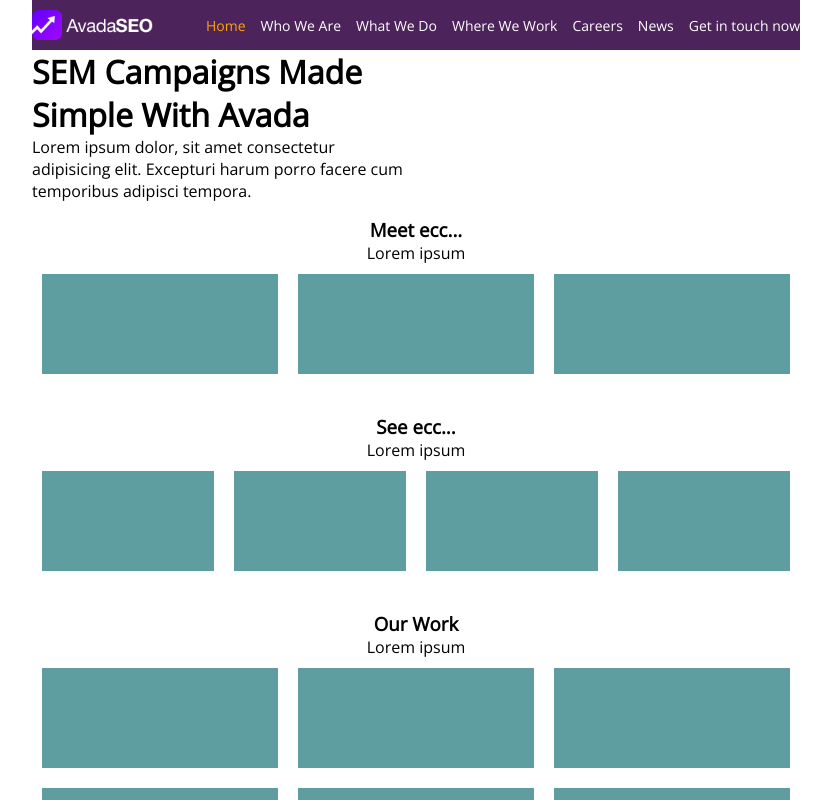
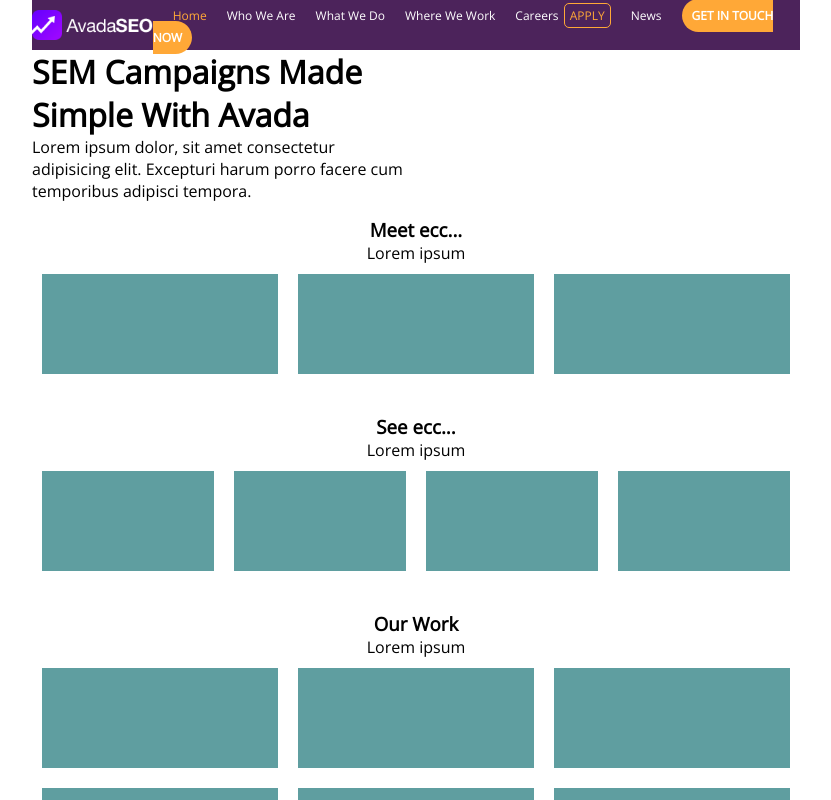
Before and after one commit to nicolofossati/proj-html-vuejs, a Vue app: page / in a window 1280 px wide. Shown: the top 800 px of the page, without its empty margins (224-1055 px from the left). Built offline with nearby package versions, Linux system fonts and the light colour scheme.

Commit message:
crezione del bottone primario

```diff
--- a/src/App.vue
+++ b/src/App.vue
@@ -13,21 +13,23 @@ export default {
   data() {
     return {
       NavBar: ['Home', 'Who We Are', 'What We Do', 'Where We Work', 'Careers', 'News', 'Get in touch now'],
-      selectedNBLink: 0
+      selectedNBLink: 0 //indica il link della navbar selezionato al momento. (Indice NabBar array)
     }
   }, components: {
-    PageHeader, PageHero, PageMain, PageFooter
+    PageHeader, PageHero, PageMain, PageFooter, PrimaryButton
   }
 }
 
 import "@fontsource/open-sans";
 
-import PageHeader from './components/PageHeader.vue'
-import PageHero from './components/PageHero.vue'
-import PageMain from './components/PageMain.vue'
-import PageFooter from './components/PageFooter.vue'
+import PageHeader from './components/PageHeader.vue';
+import PageHero from './components/PageHero.vue';
+import PageMain from './components/PageMain.vue';
+import PageFooter from './components/PageFooter.vue';
+import PrimaryButton from './components/PrimaryButton.vue';
 </script>
 
 <style lang="scss">
 @use "./styles/general.scss";
+@use "./styles/colors.scss" as *;
 </style>
--- a/src/components/PageFooter.vue
+++ b/src/components/PageFooter.vue
@@ -31,6 +31,8 @@ export default {
 </script>
 
 <style scoped lang="scss">
+@use "../styles/colors.scss" as *;
+
 .footer-container {
     display: flex;
     flex-direction: column;
@@ -44,7 +46,7 @@ export default {
 .nav-bar {
 
     .selected {
-        color: orange;
+        color: $primary-color;
     }
 
     span {
--- a/src/components/PageHeader.vue
+++ b/src/components/PageHeader.vue
@@ -3,23 +3,40 @@
         <div class="header-content">
             <img class="logo" src="../img/logo_seo_w_1x.png" alt="">
             <div class="nav-bar">
-                <span v-for="(link, index) in navBar" :key="index" :class="(index == selectedLink) ? 'selected' : ''">{{
-                    link }}</span>
+                <span v-for="(link, index) in navBar" :key="index">
+                    <span v-if="link == 'Get in touch now'">
+                        <PrimaryButton :content="link.toUpperCase()" />
+                    </span>
+                    <span v-else-if="link == 'Careers'" :class="(index == selectedLink) ? 'selected' : ''">{{ link }}
+                        <span class="apply-tag">APPLY</span> </span>
+                    <span v-else :class="(index == selectedLink) ? 'selected' : ''">{{ link }}</span>
+                </span>
             </div>
         </div>
     </div>
 </template>
 
 <script>
+import PrimaryButton from './PrimaryButton.vue';
 export default {
+    data() {
+        return {
+
+        }
+    },
     props: {
         navBar: Array,
         selectedLink: Number
+    },
+    components: {
+        PrimaryButton
     }
 }
 </script>
 
 <style scoped lang="scss">
+@use "../styles/colors.scss" as *;
+
 .header-container {
     //position: fixed;
     width: 100%;
@@ -43,13 +60,22 @@ export default {
 
     .nav-bar {
         .selected {
-            color: orange;
+            color: $primary-color;
         }
 
+
         span {
-            padding-left: 15px;
+            margin-left: 10px;
             color: white;
-            font-size: 14px;
+            font-size: 12px;
+        }
+
+        .apply-tag {
+            border: $primary-color 1px solid;
+            padding: 3px 5px;
+            border-radius: 5px;
+            color: $primary-color;
+            margin-left: 2px;
         }
     }
 }
--- a/src/components/PageHero.vue
+++ b/src/components/PageHero.vue
@@ -11,6 +11,8 @@
 <script></script>
 
 <style scoped lang="scss">
+@use "../styles/colors.scss" as *;
+
 .hero-container {
     width: 60%;
     margin: auto;
--- a/src/components/PageMain.vue
+++ b/src/components/PageMain.vue
@@ -75,6 +75,8 @@
 </script>
 
 <style scoped lang="scss">
+@use "../styles/colors.scss" as *;
+
 .main-container {
     width: 60%;
     margin: auto;
--- /dev/null
+++ b/src/components/PrimaryButton.vue
@@ -0,0 +1,28 @@
+<!-- Bottone arancione -->
+<template>
+    <a href="#"><span>{{ content }}</span></a>
+</template>
+
+<script>
+export default {
+    props: {
+        content: String,
+    }
+}
+</script>
+
+<style scoped lang="scss">
+@use "../styles/colors.scss" as *;
+
+a {
+    text-decoration: none;
+    color: white;
+}
+
+span {
+    padding: 8px 10px;
+    background-color: $primary-color;
+    border-radius: 20px;
+    font-weight: 600;
+}
+</style>
--- /dev/null
+++ b/src/styles/colors.scss
@@ -0,0 +1 @@
+$primary-color : #ffa837;
```
